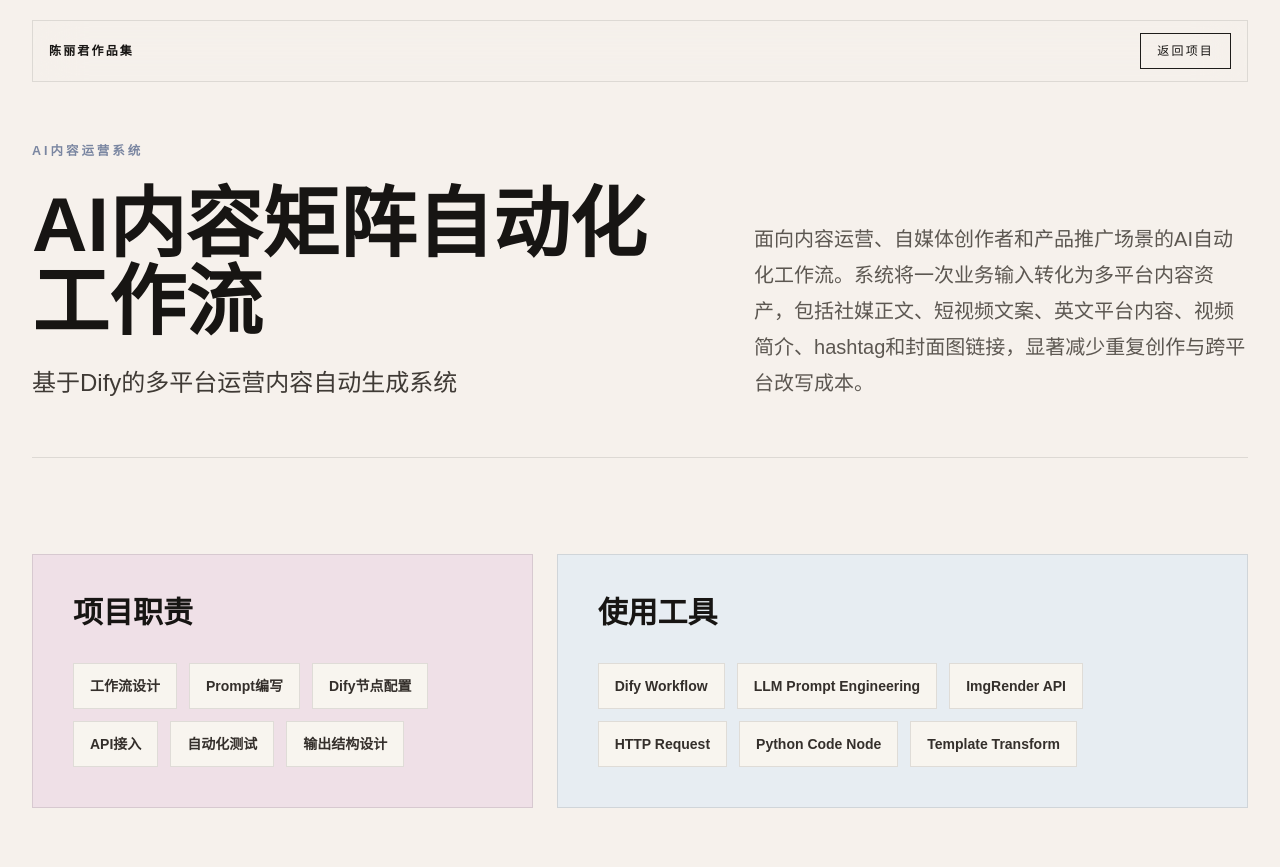
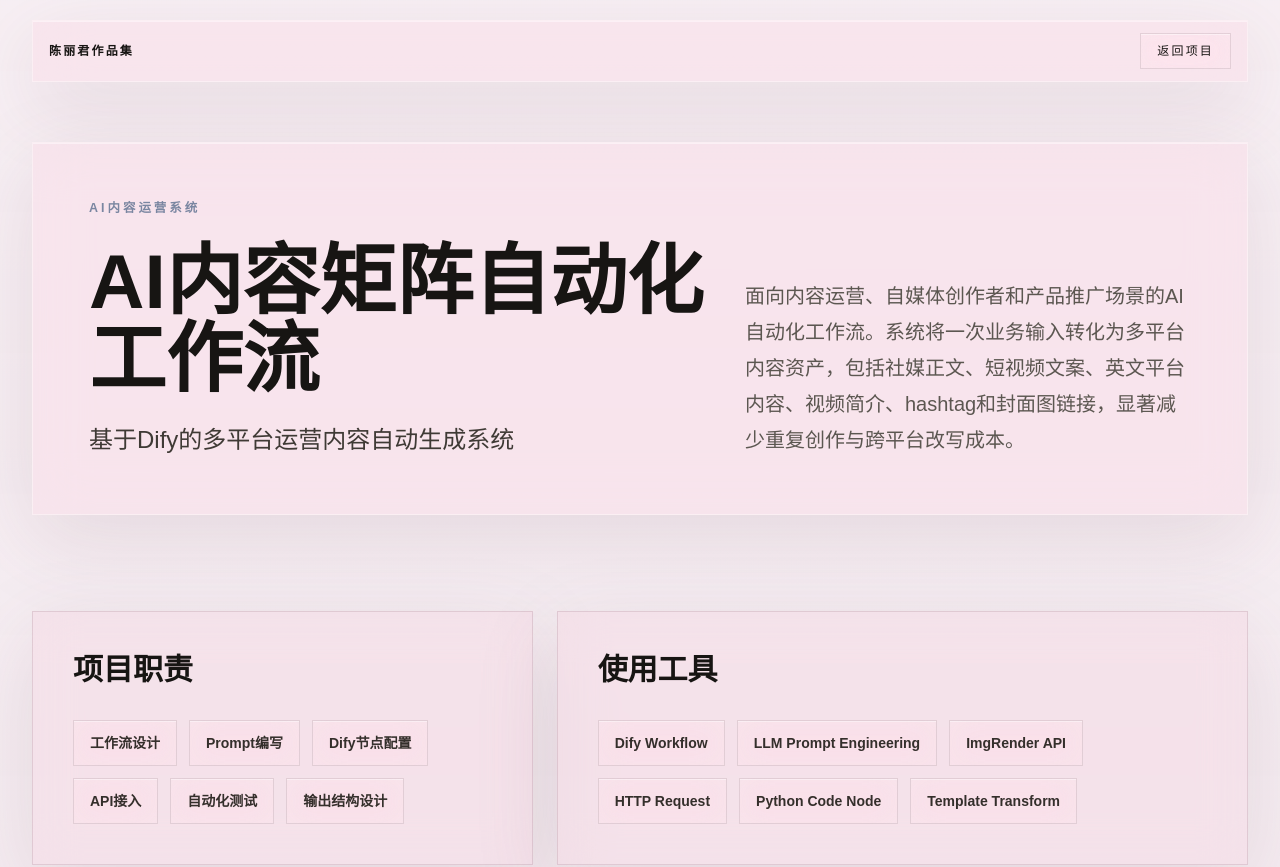
Before and after one commit to liijunn00-create/chen-lijun-web, a Next.js app: page /projects/ai-content-matrix in a window 1280 px wide. Shown: the top 867 px of the page. Built offline with nearby package versions, Linux system fonts and the light colour scheme.

Commit message:
style: add pink frosted glass theme

```diff
--- a/app/globals.css
+++ b/app/globals.css
@@ -1,8 +1,13 @@
 @import "tailwindcss";
 
 :root {
-  --background: #f6f1ec;
+  --background: #f3edf1;
   --foreground: #171513;
+  --glass-bg: rgba(244, 205, 220, 0.34);
+  --glass-bg-strong: rgba(248, 218, 229, 0.48);
+  --glass-chip-bg: rgba(255, 230, 239, 0.38);
+  --glass-border: rgba(121, 76, 96, 0.16);
+  --glass-shadow: 0 24px 80px rgba(115, 73, 93, 0.13);
 }
 
 @theme inline {
@@ -18,14 +23,31 @@
 
 html {
   scroll-behavior: smooth;
-  background: var(--background);
+  background:
+    linear-gradient(135deg, rgba(244, 210, 224, 0.9), rgba(232, 222, 237, 0.78) 42%, rgba(246, 241, 236, 0.96)),
+    linear-gradient(90deg, rgba(122, 134, 161, 0.13), rgba(231, 184, 203, 0.28));
 }
 
 body {
   margin: 0;
-  background: var(--background);
+  background:
+    linear-gradient(180deg, rgba(252, 242, 247, 0.46), rgba(239, 224, 231, 0.4) 46%, rgba(226, 235, 242, 0.28)),
+    var(--background);
   color: var(--foreground);
   font-family: Arial, Helvetica, sans-serif;
+}
+
+body::before {
+  content: "";
+  position: fixed;
+  inset: 0;
+  z-index: -1;
+  pointer-events: none;
+  background-image:
+    linear-gradient(rgba(255, 255, 255, 0.28) 1px, transparent 1px),
+    linear-gradient(90deg, rgba(255, 255, 255, 0.24) 1px, transparent 1px);
+  background-size: 48px 48px;
+  mask-image: linear-gradient(180deg, rgba(0, 0, 0, 0.7), rgba(0, 0, 0, 0.14));
 }
 
 ::selection {
@@ -78,6 +100,38 @@ video {
   letter-spacing: 0;
 }
 
+.glass-panel {
+  border: 1px solid var(--glass-border);
+  background: var(--glass-bg);
+  box-shadow: var(--glass-shadow);
+  backdrop-filter: blur(22px) saturate(1.08);
+  -webkit-backdrop-filter: blur(22px) saturate(1.08);
+}
+
+.glass-panel-strong {
+  border: 1px solid rgba(255, 255, 255, 0.38);
+  background: var(--glass-bg-strong);
+  box-shadow: var(--glass-shadow), inset 0 1px 0 rgba(255, 255, 255, 0.46);
+  backdrop-filter: blur(26px) saturate(1.12);
+  -webkit-backdrop-filter: blur(26px) saturate(1.12);
+}
+
+.glass-chip {
+  border: 1px solid rgba(23, 21, 19, 0.1);
+  background: var(--glass-chip-bg);
+  box-shadow: inset 0 1px 0 rgba(255, 255, 255, 0.38);
+  backdrop-filter: blur(16px) saturate(1.08);
+  -webkit-backdrop-filter: blur(16px) saturate(1.08);
+}
+
+.glass-dark {
+  border: 1px solid rgba(255, 255, 255, 0.14);
+  background: rgba(23, 21, 19, 0.56);
+  box-shadow: 0 24px 90px rgba(9, 9, 10, 0.28), inset 0 1px 0 rgba(255, 255, 255, 0.12);
+  backdrop-filter: blur(24px) saturate(1.04);
+  -webkit-backdrop-filter: blur(24px) saturate(1.04);
+}
+
 @media (prefers-reduced-motion: reduce) {
   html {
     scroll-behavior: auto;
--- a/app/projects/ai-content-matrix/page.tsx
+++ b/app/projects/ai-content-matrix/page.tsx
@@ -15,20 +15,20 @@ export default function AiContentMatrixPage() {
   }
 
   return (
-    <main className="min-h-screen bg-[#f6f1ec] text-[#171513]">
+    <main className="min-h-screen text-[#171513]">
       <header className="px-5 py-5 sm:px-8">
-        <nav className="mx-auto flex max-w-[1700px] items-center justify-between border border-black/10 bg-[#f6f1ec]/80 px-4 py-3 text-[12px] uppercase tracking-[0.18em] backdrop-blur-xl">
+        <nav className="glass-panel-strong mx-auto flex max-w-[1700px] items-center justify-between px-4 py-3 text-[12px] uppercase tracking-[0.18em]">
           <Link href="/" className="font-semibold transition hover:text-[#7a86a1]">
             陈丽君作品集
           </Link>
-          <Link href="/#work" className="border border-[#1e1c1a] px-4 py-2 transition hover:bg-[#1e1c1a] hover:text-[#f6f1ec]">
+          <Link href="/#work" className="glass-chip px-4 py-2 transition hover:bg-[#1e1c1a] hover:text-[#f6f1ec]">
             返回项目
           </Link>
         </nav>
       </header>
 
       <section className="px-5 pb-16 pt-10 sm:px-8 lg:pb-24">
-        <div className="mx-auto grid max-w-[1700px] gap-10 border-b border-black/10 pb-14 lg:grid-cols-[0.58fr_0.42fr] lg:items-end">
+        <div className="glass-panel-strong mx-auto grid max-w-[1700px] gap-10 p-7 sm:p-10 lg:grid-cols-[0.58fr_0.42fr] lg:items-end lg:p-14">
           <div>
             <p className="section-kicker">{projectCase.eyebrow}</p>
             <h1 className="max-w-5xl text-[clamp(2.4rem,6vw,7rem)] font-black leading-[1.02] tracking-normal">
@@ -50,7 +50,7 @@ export default function AiContentMatrixPage() {
       <section className="px-5 py-20 sm:px-8">
         <div className="mx-auto grid max-w-[1700px] gap-8">
           {projectCase.sections.map((section) => (
-            <article key={section.title} className="grid gap-8 border border-black/10 bg-[#f8f5ef] p-7 sm:p-10 lg:grid-cols-[0.35fr_0.65fr] lg:p-12">
+            <article key={section.title} className="glass-panel grid gap-8 p-7 sm:p-10 lg:grid-cols-[0.35fr_0.65fr] lg:p-12">
               <div>
                 <p className="section-kicker">{section.kicker}</p>
                 <h2 className="text-[clamp(1.8rem,3vw,3.4rem)] font-black leading-tight">{section.title}</h2>
@@ -60,7 +60,7 @@ export default function AiContentMatrixPage() {
                 {section.points ? (
                   <div className="mt-8 grid gap-3 sm:grid-cols-2">
                     {section.points.map((point) => (
-                      <span key={point} className="border border-black/10 bg-[#efe8ee] px-4 py-3 text-sm font-semibold text-[#3b353b]">
+                      <span key={point} className="glass-chip px-4 py-3 text-sm font-semibold text-[#3b353b]">
                         {point}
                       </span>
                     ))}
@@ -72,7 +72,7 @@ export default function AiContentMatrixPage() {
         </div>
       </section>
 
-      <section className="bg-[#e7edf2] px-5 py-20 sm:px-8">
+      <section className="px-5 py-20 sm:px-8">
         <div className="mx-auto grid max-w-[1700px] gap-10 lg:grid-cols-[0.35fr_0.65fr]">
           <div>
             <p className="section-kicker">Workflow</p>
@@ -80,7 +80,7 @@ export default function AiContentMatrixPage() {
           </div>
           <div className="grid gap-3">
             {projectCase.workflow.map((step, index) => (
-              <div key={step} className="grid gap-4 border border-black/10 bg-[#f8f5ef] p-5 sm:grid-cols-[88px_1fr] sm:items-center">
+              <div key={step} className="glass-panel grid gap-4 p-5 sm:grid-cols-[88px_1fr] sm:items-center">
                 <span className="text-sm font-black uppercase tracking-[0.18em] text-[#7a86a1]">Step {index + 1}</span>
                 <p className="text-lg leading-8 text-[#342f2b]">{step}</p>
               </div>
@@ -97,7 +97,7 @@ export default function AiContentMatrixPage() {
           </div>
           <div className="grid gap-4 sm:grid-cols-2">
             {projectCase.features.map((feature) => (
-              <div key={feature} className="min-h-[150px] border border-black/10 bg-[#f8f5ef] p-6">
+              <div key={feature} className="glass-panel min-h-[150px] p-6">
                 <p className="text-xl font-bold leading-8">{feature}</p>
               </div>
             ))}
@@ -113,7 +113,7 @@ export default function AiContentMatrixPage() {
           </div>
           <div className="flex flex-wrap content-start gap-3">
             {projectCase.tools.map((tool) => (
-              <span key={tool} className="border border-black/10 bg-[#e8d8df] px-4 py-3 text-sm font-semibold text-[#342e33]">
+              <span key={tool} className="glass-chip px-4 py-3 text-sm font-semibold text-[#342e33]">
                 {tool}
               </span>
             ))}
@@ -121,8 +121,8 @@ export default function AiContentMatrixPage() {
         </div>
       </section>
 
-      <section className="min-h-screen bg-[#171513] px-5 py-20 text-[#f6f1ec] sm:px-8">
-        <div className="mx-auto flex min-h-[72vh] max-w-[1700px] flex-col justify-between gap-16">
+      <section className="min-h-screen px-5 py-20 text-[#f6f1ec] sm:px-8">
+        <div className="glass-dark mx-auto flex min-h-[72vh] max-w-[1700px] flex-col justify-between gap-16 p-7 sm:p-10 lg:p-14">
           <div className="grid gap-10 lg:grid-cols-[0.36fr_0.64fr]">
             <div>
               <p className="mb-6 text-xs font-bold uppercase tracking-[0.24em] text-[#dcaec1]">Outcome</p>
@@ -132,7 +132,7 @@ export default function AiContentMatrixPage() {
           </div>
           <div className="grid gap-4 sm:grid-cols-2 lg:grid-cols-4">
             {projectCase.applications.map((application) => (
-              <span key={application} className="border border-white/15 bg-white/5 px-5 py-5 text-lg font-semibold">
+              <span key={application} className="border border-white/15 bg-white/[0.08] px-5 py-5 text-lg font-semibold backdrop-blur-xl">
                 {application}
               </span>
             ))}
@@ -144,14 +144,14 @@ export default function AiContentMatrixPage() {
 }
 
 function InfoPanel({ title, items, tone = "pink" }: { title: string; items: string[]; tone?: "pink" | "blue" }) {
-  const background = tone === "blue" ? "bg-[#e7edf2]" : "bg-[#efe0e7]";
+  const background = tone === "blue" ? "bg-[rgba(248,218,229,0.34)]" : "bg-[rgba(248,218,229,0.42)]";
 
   return (
-    <article className={`${background} border border-black/10 p-7 sm:p-10`}>
+    <article className={`${background} glass-panel p-7 sm:p-10`}>
       <h2 className="mb-8 text-3xl font-black">{title}</h2>
       <div className="flex flex-wrap gap-3">
         {items.map((item) => (
-          <span key={item} className="border border-black/10 bg-[#f8f5ef] px-4 py-3 text-sm font-semibold text-[#342f2b]">
+          <span key={item} className="glass-chip px-4 py-3 text-sm font-semibold text-[#342f2b]">
             {item}
           </span>
         ))}
--- a/components/Contact.tsx
+++ b/components/Contact.tsx
@@ -2,8 +2,8 @@ import { Reveal } from "./Reveal";
 
 export function Contact() {
   return (
-    <section id="contact" className="flex min-h-screen items-end bg-[#1b1917] px-5 py-10 text-[#f6f1ec] sm:px-8">
-      <div className="mx-auto grid w-full max-w-[1700px] gap-12 lg:grid-cols-[0.7fr_0.3fr] lg:items-end">
+    <section id="contact" className="flex min-h-screen items-end px-5 py-10 text-[#f6f1ec] sm:px-8">
+      <div className="glass-dark mx-auto grid w-full max-w-[1700px] gap-12 p-7 sm:p-10 lg:grid-cols-[0.7fr_0.3fr] lg:items-end lg:p-14">
         <Reveal>
           <p className="mb-7 text-xs uppercase tracking-[0.26em] text-[#c6b8c6]">联系</p>
           <h2 className="max-w-6xl text-[clamp(2.4rem,5.2vw,6.4rem)] font-black leading-[1.08] tracking-normal">
--- a/components/Footer.tsx
+++ b/components/Footer.tsx
@@ -1,6 +1,6 @@
 export function Footer() {
   return (
-    <footer className="bg-[#1b1917] px-5 pb-8 text-[#8f8982] sm:px-8">
+    <footer className="px-5 pb-8 text-[#8f8982] sm:px-8">
       <div className="mx-auto flex max-w-[1700px] flex-col gap-3 border-t border-white/10 pt-6 text-xs uppercase tracking-[0.18em] md:flex-row md:items-center md:justify-between">
         <span>陈丽君个人作品集</span>
         <span>基于 Next.js / Tailwind / Framer Motion 构建</span>
--- a/components/Navbar.tsx
+++ b/components/Navbar.tsx
@@ -9,7 +9,7 @@ const navItems = [
 export function Navbar() {
   return (
     <header className="fixed left-0 right-0 top-0 z-50 px-5 py-4 sm:px-8">
-      <nav className="mx-auto flex max-w-[1700px] items-center justify-between border border-black/10 bg-[#f6f1ec]/80 px-4 py-3 text-[12px] uppercase tracking-[0.18em] text-[#1e1c1a] backdrop-blur-xl">
+      <nav className="glass-panel-strong mx-auto flex max-w-[1700px] items-center justify-between px-4 py-3 text-[12px] uppercase tracking-[0.18em] text-[#1e1c1a]">
         <a href="#top" className="font-semibold">
           陈丽君作品集
         </a>
@@ -22,7 +22,7 @@ export function Navbar() {
         </div>
         <a
           href="mailto:hello@example.com"
-          className="border border-[#1e1c1a] px-4 py-2 transition hover:bg-[#1e1c1a] hover:text-[#f6f1ec]"
+          className="glass-chip px-4 py-2 transition hover:bg-[#1e1c1a] hover:text-[#f6f1ec]"
         >
           联系
         </a>
```
Also changed, not shown: components/About.tsx (+6 -6 lines), components/EvidenceStudio.tsx (+12 -16 lines), components/FeaturedWork.tsx (+4 -4 lines), components/Hero.tsx (+8 -8 lines), components/Skills.tsx (+4 -4 lines), 1 other file (tests, documents, lock files or other folders).
